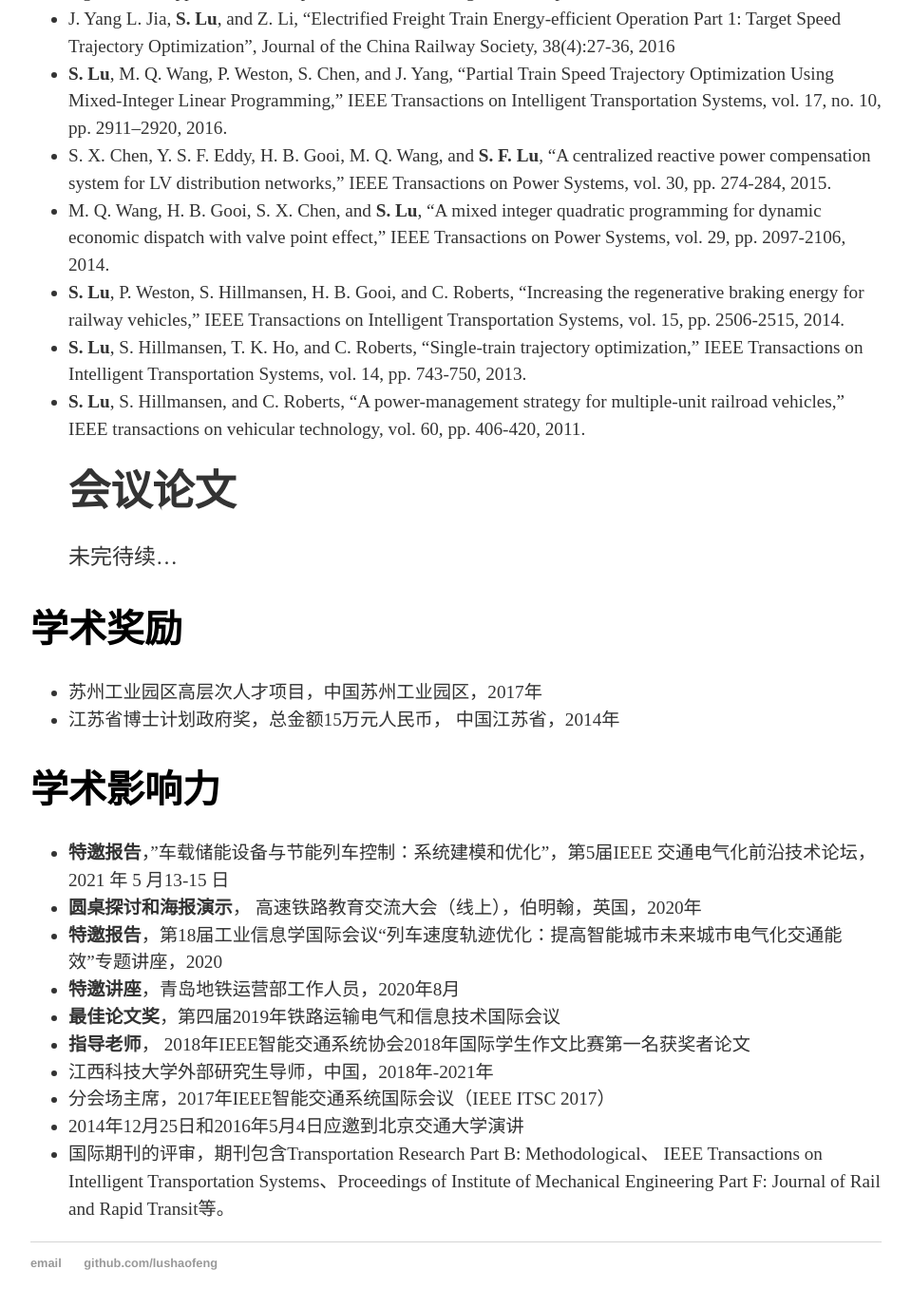
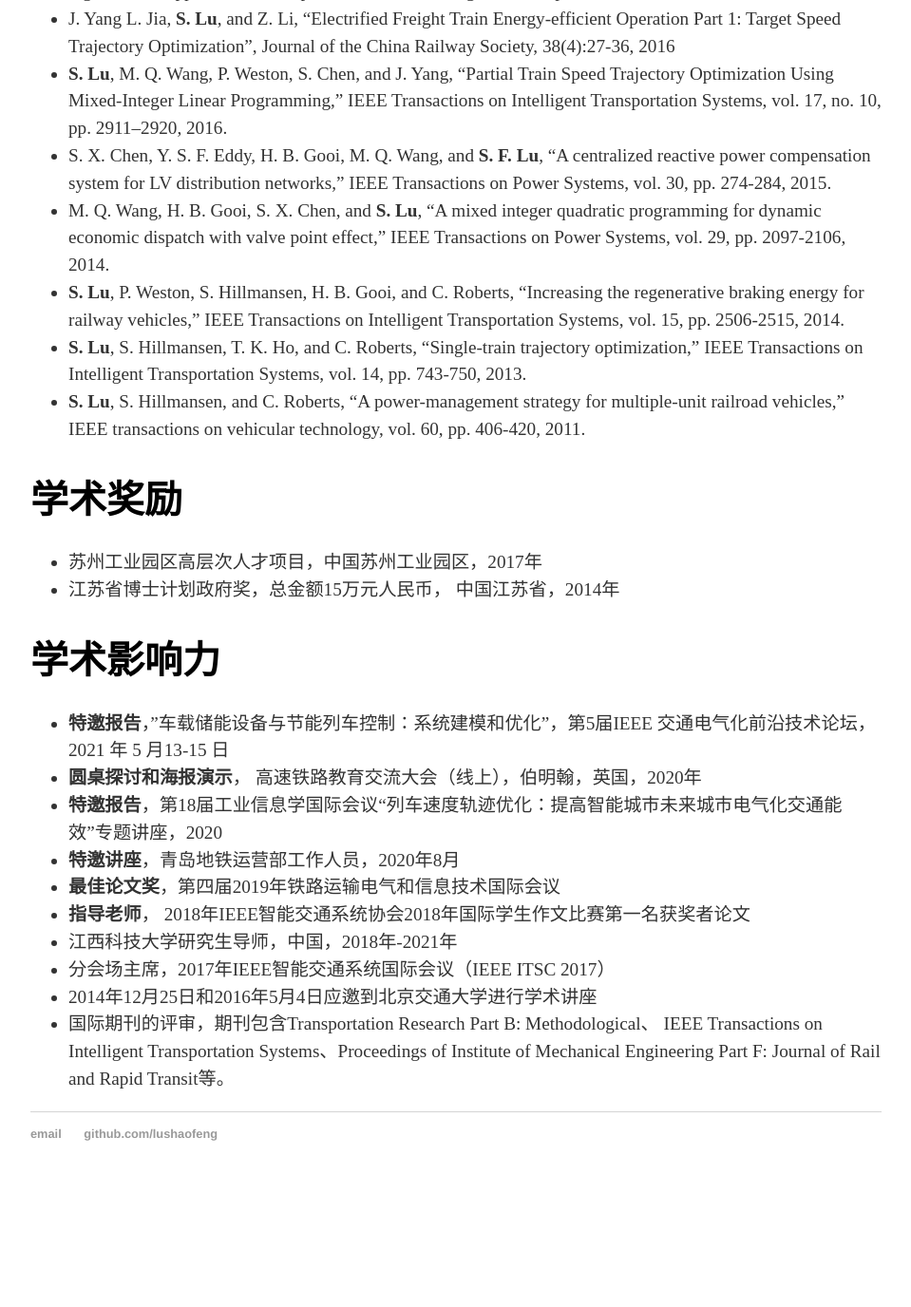
Before and after one commit to lushaofeng/lushaofeng.github.io, a Jekyll site: the page built from ch.md, in a window 1280 px wide and 1400 px high, scrolled down 5498 px. Shown: the top 1376 px of the window at 95% size, without its empty margins (160-1119 px from the left). Built offline with Jekyll 4.4.1, drawn with Linux system fonts in a browser that asks for light colours; our own code applies the rules of GitHub Pages for plain Markdown files; after the commit the page ends 6761 px from its top, so only the background shows below that; some of the changed text lies outside the part shown.

Commit message:
Update ch.md

```diff
--- a/ch.md
+++ b/ch.md
@@ -69,8 +69,8 @@
   * 2019级：张伯伦
   * 2021级：彭洋
 * 硕士研究生
-  * 2019级： 孟光照
-  * 2020级： 冯敏玲、吴坤鹏
+  * 2019级：孟光照
+  * 2020级：冯敏玲、吴坤鹏
   * 2021级：陈锋、陈浩钦、王楚博、王俊捷
 
 # 论文发表
@@ -105,8 +105,6 @@
 * **S. Lu**, P. Weston, S. Hillmansen, H. B. Gooi, and C. Roberts, "Increasing the regenerative braking energy for railway vehicles," IEEE Transactions on Intelligent Transportation Systems, vol. 15, pp. 2506-2515, 2014.
 * **S. Lu**, S. Hillmansen, T. K. Ho, and C. Roberts, "Single-train trajectory optimization," IEEE Transactions on Intelligent Transportation Systems, vol. 14, pp. 743-750, 2013.
 * **S. Lu**, S. Hillmansen, and C. Roberts, "A power-management strategy for multiple-unit railroad vehicles," IEEE transactions on vehicular technology, vol. 60, pp. 406-420, 2011.
-## 会议论文
-未完待续...
 
 # 学术奖励
 * 苏州工业园区高层次人才项目，中国苏州工业园区，2017年
@@ -119,7 +117,7 @@
 * **特邀讲座**，青岛地铁运营部工作人员，2020年8月
 * **最佳论文奖**，第四届2019年铁路运输电气和信息技术国际会议
 * **指导老师**， 2018年IEEE智能交通系统协会2018年国际学生作文比赛第一名获奖者论文
-* 江西科技大学外部研究生导师，中国，2018年-2021年
+* 江西科技大学研究生导师，中国，2018年-2021年
 * 分会场主席，2017年IEEE智能交通系统国际会议（IEEE ITSC 2017）
-* 2014年12月25日和2016年5月4日应邀到北京交通大学演讲
+* 2014年12月25日和2016年5月4日应邀到北京交通大学进行学术讲座
 * 国际期刊的评审，期刊包含Transportation Research Part B: Methodological、 IEEE Transactions on Intelligent Transportation Systems、Proceedings of Institute of Mechanical Engineering Part F: Journal of Rail and Rapid Transit等。
```
